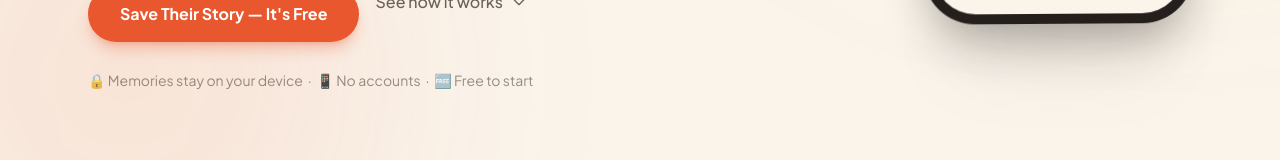
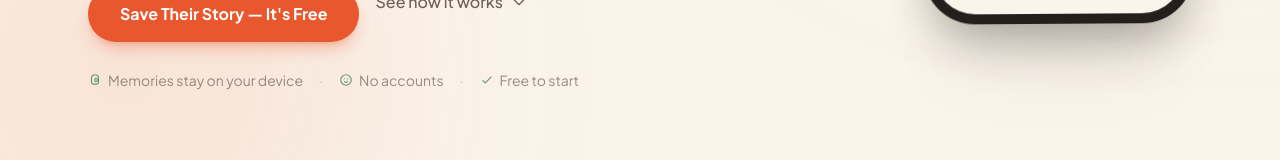
Before and after one commit to nakano121/myminicanvas-web, a Next.js app: page / in a window 1280 px wide. Shown: the part 756-916 px from the top of the page. Built offline with nearby package versions, Linux system fonts and the light colour scheme.

Commit message:
design: replace emoji social proof with SVG icons — feels premium not cheap

```diff
--- a/app/page.tsx
+++ b/app/page.tsx
@@ -221,9 +221,22 @@ function Hero() {
             </div>
 
             {/* Social proof micro-line */}
-            <p className="animate-fade-slide-up delay-400 text-sm text-muted/70">
-              🔒 Memories stay on your device &nbsp;·&nbsp; 📱 No accounts &nbsp;·&nbsp; 🆓 Free to start
-            </p>
+            <div className="animate-fade-slide-up delay-400 flex items-center gap-4 text-sm text-muted/70 flex-wrap">
+              <span className="flex items-center gap-1.5">
+                <svg className="w-3.5 h-3.5 text-sage" fill="none" stroke="currentColor" strokeWidth={2} viewBox="0 0 24 24"><path strokeLinecap="round" strokeLinejoin="round" d="M12 11c0-1.1.9-2 2-2s2 .9 2 2v2a2 2 0 01-2 2h0a2 2 0 01-2-2v-2zm-6 5V9a6 6 0 0112 0v7a3 3 0 01-3 3H9a3 3 0 01-3-3z"/></svg>
+                Memories stay on your device
+              </span>
+              <span className="text-muted/30">·</span>
+              <span className="flex items-center gap-1.5">
+                <svg className="w-3.5 h-3.5 text-sage" fill="none" stroke="currentColor" strokeWidth={2} viewBox="0 0 24 24"><path strokeLinecap="round" strokeLinejoin="round" d="M18.364 5.636A9 9 0 105.636 18.364 9 9 0 0018.364 5.636zM9 10h.01M15 10h.01M9.5 15a4 4 0 005 0"/></svg>
+                No accounts
+              </span>
+              <span className="text-muted/30">·</span>
+              <span className="flex items-center gap-1.5">
+                <svg className="w-3.5 h-3.5 text-sage" fill="none" stroke="currentColor" strokeWidth={2} viewBox="0 0 24 24"><path strokeLinecap="round" strokeLinejoin="round" d="M5 13l4 4L19 7"/></svg>
+                Free to start
+              </span>
+            </div>
           </div>
 
           {/* Right: phone */}
```
